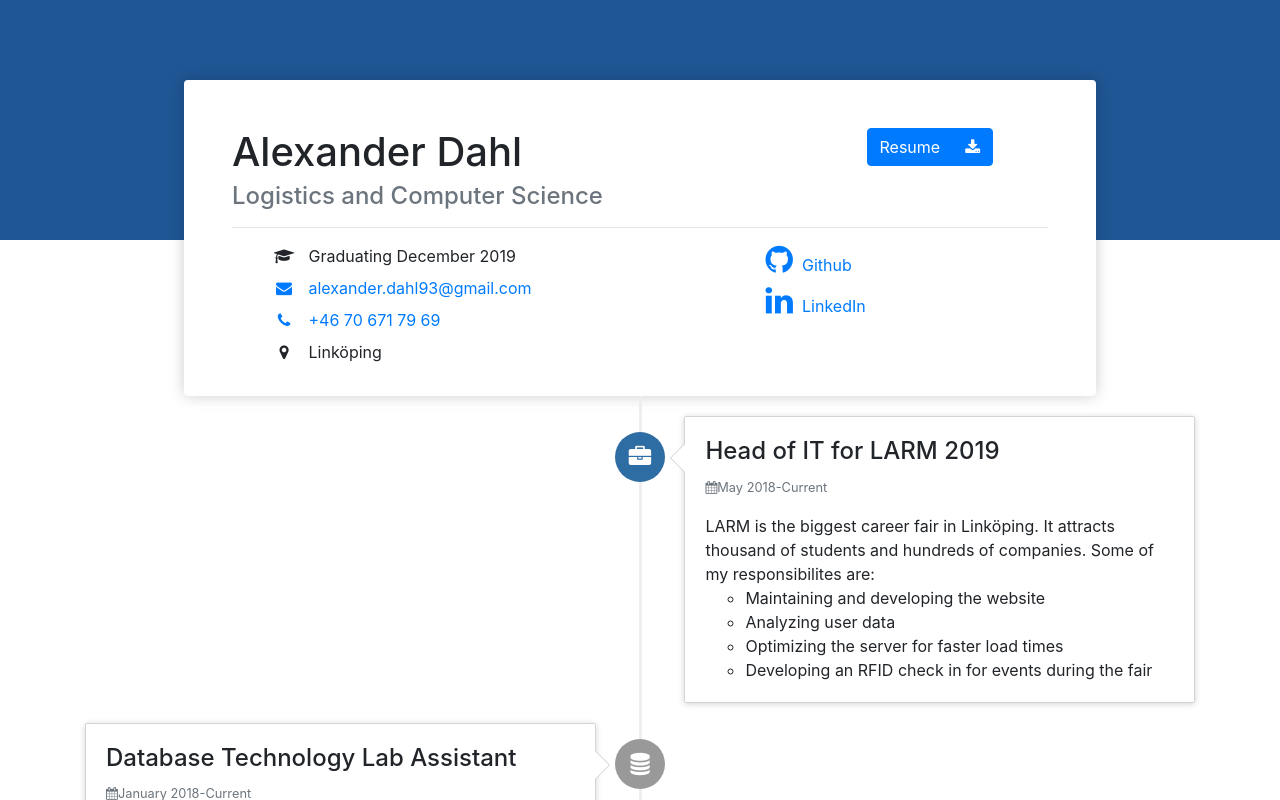
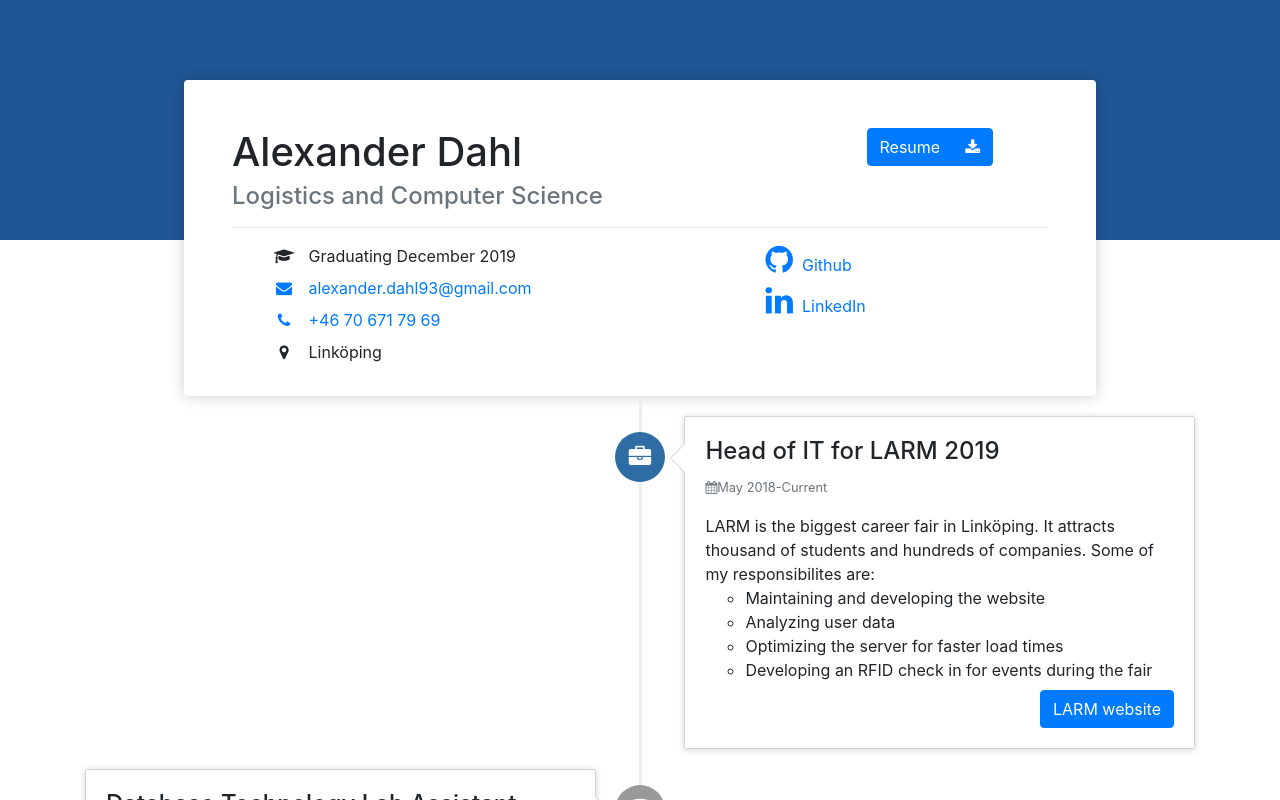
Before and after one commit to aleda145/resumewebpage, an Angular app in the folder resume-app/: page / in a window 1280 px wide. Shown: the top 800 px of the page. Built offline with nearby package versions, Linux system fonts and the light colour scheme.

Commit message:
added button to LARM website and some css changes to buttons

```diff
--- a/resume-app/src/app/experience/experience.component.css
+++ b/resume-app/src/app/experience/experience.component.css
@@ -151,5 +151,5 @@
   /* align-self: flex-end; */
   /* bottom:0; */
   /* margin:0.5rem; */
-
+  margin-top: 0.5rem;
 }
--- a/resume-app/src/app/experience/experience.component.html
+++ b/resume-app/src/app/experience/experience.component.html
@@ -27,7 +27,9 @@
             </li>
 
           </ul>
-
+          <a class="experience-button btn btn-primary float-right" href="https://lintek.larmdagarna.se" target="_blank">
+            LARM website
+          </a>
 
         </div>
       </div>
```
